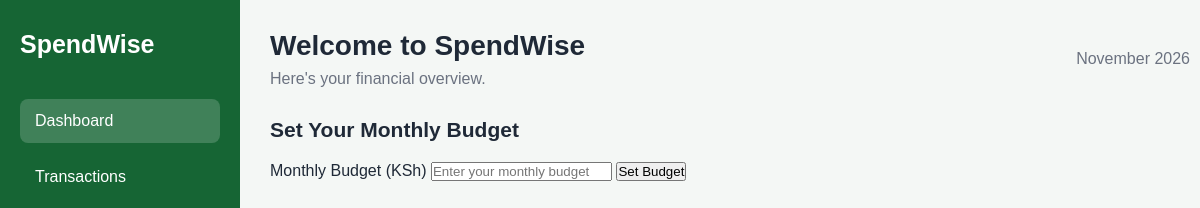
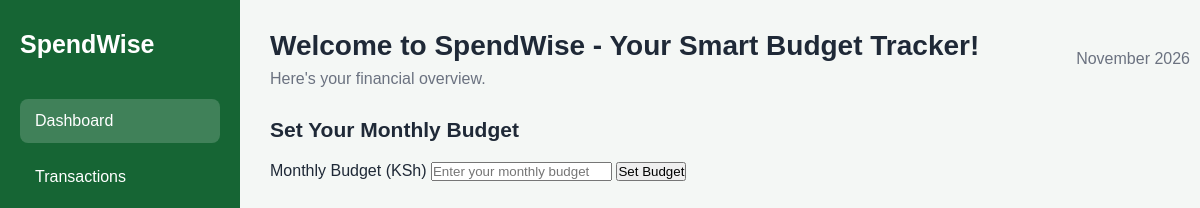
Before and after one commit to nimonur44-hani/budget-tracker, a plain HTML site: page index.html in a window 1280 px wide. Shown: the top 208 px of the page, 0-1200 px from the left. Drawn offline with Linux system fonts and the light colour scheme; grey boxes are pictures that could not be loaded.

Commit message:
Test automatic Netlify deployment

```diff
--- a/index.html
+++ b/index.html
@@ -38,7 +38,7 @@
         <!-- Header -->
         <header class="top-header">
             <div>
-                <h1>Welcome to SpendWise</h1>
+                <h1>Welcome to SpendWise - Your Smart Budget Tracker!</h1>
                 <p>Here's your financial overview.</p>
             </div>
 
```
